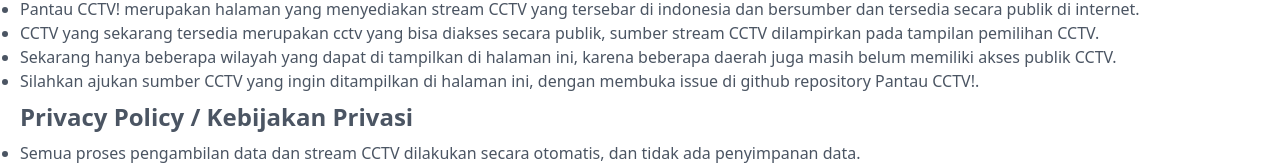
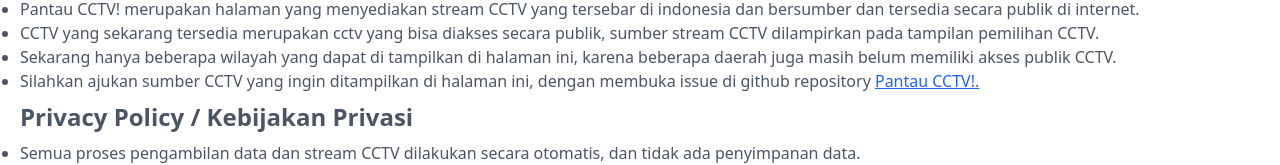
Before and after one commit to bagusindrayana/terpantau, a SvelteKit app: page /about in a window 1280 px wide. Shown: the part 187-352 px from the top of the page. Built offline with nearby package versions, Linux system fonts and the light colour scheme.

Commit message:
highlight link github

```diff
--- a/src/routes/(main)/about/+page.svelte
+++ b/src/routes/(main)/about/+page.svelte
@@ -17,7 +17,7 @@
                 Sekarang hanya beberapa wilayah yang dapat di tampilkan di halaman ini, karena beberapa daerah juga masih belum memiliki akses publik CCTV.
             </li>
             <li>
-                Silahkan ajukan sumber CCTV yang ingin ditampilkan di halaman ini, dengan membuka issue di github repository <a href="https://github.com/bagusindrayana/terpantau" target="_blank">Pantau CCTV!.</a>
+                Silahkan ajukan sumber CCTV yang ingin ditampilkan di halaman ini, dengan membuka issue di github repository <a class="underline text-blue-600" href="https://github.com/bagusindrayana/terpantau" target="_blank">Pantau CCTV!.</a>
             </li>
         </ul>
         <h1 class="text-2xl font-bold my-2">Privacy Policy / Kebijakan Privasi</h1>
```
